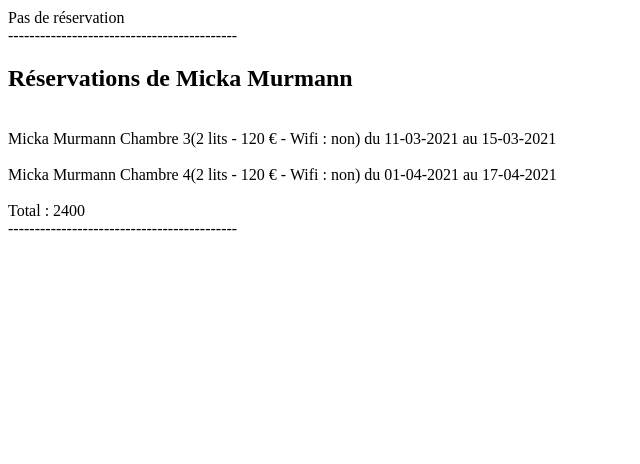
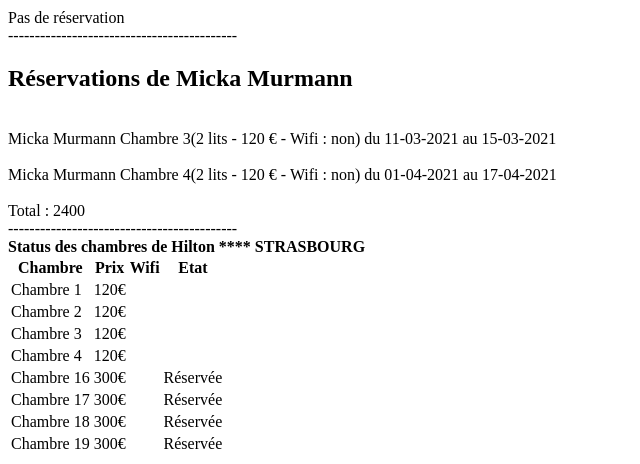
Before and after one commit to AnotheerDev/POO_Hotel, a PHP site: page / in a window 1280 px wide. Shown: the part 593-1057 px from the top of the page, without its empty margins (0-640 px from the left). Before the commit the page ends 824 px from the top, so only its background shows below. Run offline with PHP 8.4, Linux system fonts and the light colour scheme.

Commit message:
Ajout de la fonction afficherTableauResa

```diff
--- a/Class/Hotel.php
+++ b/Class/Hotel.php
@@ -119,7 +119,7 @@ class Hotel
 
 
 
-// ------------ implémenter le html pour le rendu ---------------
+    // ------------ implémenter le html pour le rendu ---------------
 
 
     public function getInfoHotel()
@@ -136,7 +136,7 @@ class Hotel
 
 
 
-// ------------ implémenter le html pour le rendu ---------------
+    // ------------ implémenter le html pour le rendu ---------------
 
 
     public function getInfoResaHotel()
@@ -159,9 +159,39 @@ class Hotel
 
 
 
-    public function afficherChambres()
+
+    public function afficherTableauResa()
     {
-
-    }
-
-}
+?>
+        <strong>Status des chambres de <?= $this ?></strong>
+        <table>
+            <thead>
+                <tr>
+                    <th>Chambre</th>
+                    <th>Prix</th>
+                    <th>Wifi</th>
+                    <th>Etat</th>
+                </tr>
+                </tead>
+            <tbody><?php
+                    foreach ($this->chambres as $chambre) {
+                    ?><tr>
+                        <td><?php echo "Chambre " . $chambre->getNumero() ?></td>
+                        <td><?php echo $chambre->getPrix() . "€" ?></td>
+                        <td><?php
+                            if ($chambre->getWifi()) { ?>
+                                <i class="fa-solid fa-wifi"></i><?php
+                                                                ?>
+                        </td>
+                        <td><?php
+                                if (!$chambre->getEtat()) {
+                                    echo "disponible";
+                                } else {
+                                    echo "Réservée";
+                                }
+                            ?></td>
+                    </tr><?php
+                            }
+                        }
+                    }
+                }
--- a/index.php
+++ b/index.php
@@ -93,3 +93,4 @@ $hotelRegent->getInfoResaHotel();
 echo "-------------------------------------------<br>";
 $mickaMurmann->getInfoResaClient();
 echo "-------------------------------------------<br>";
+$hotelHilton->afficherTableauResa();
```
